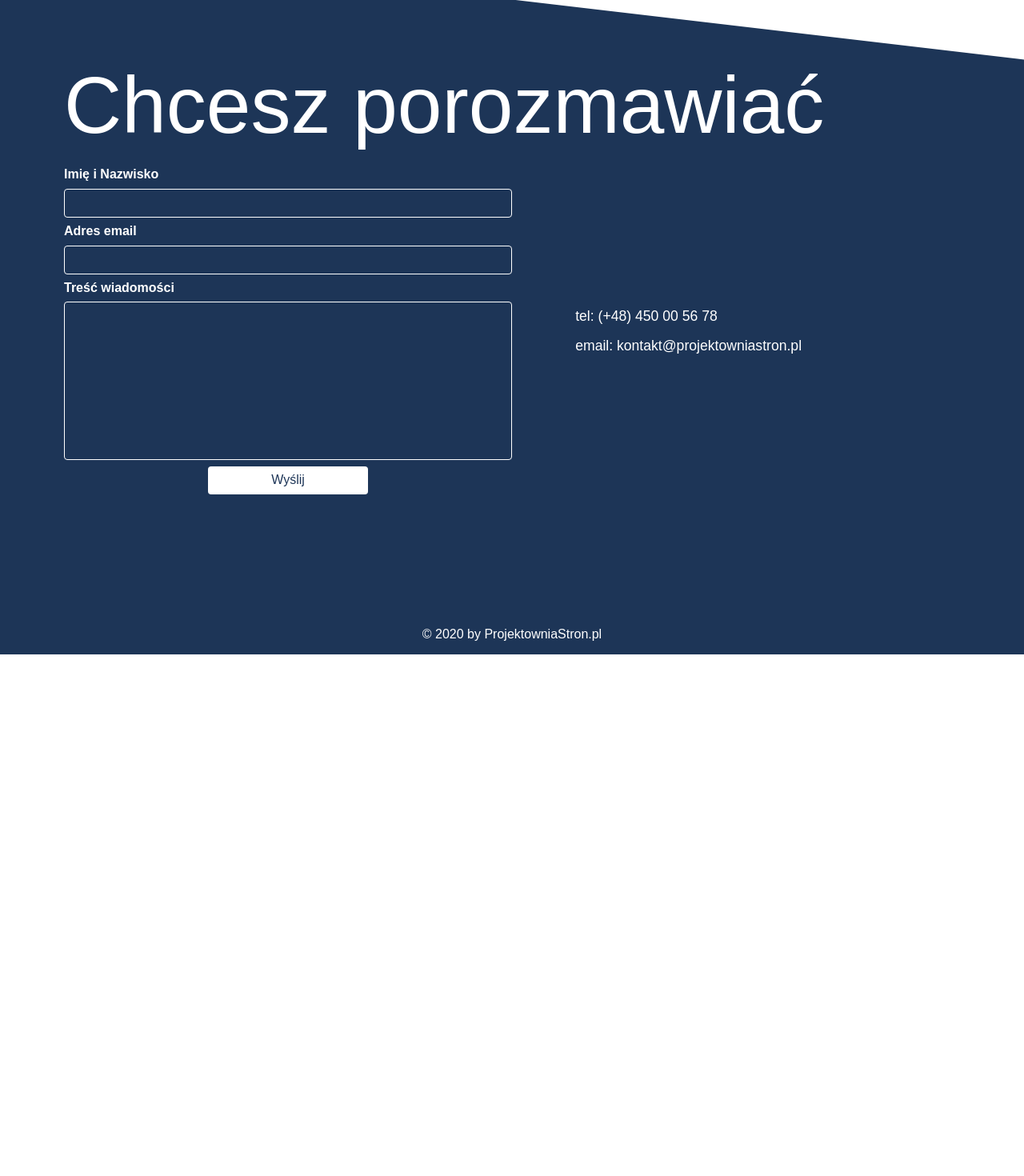
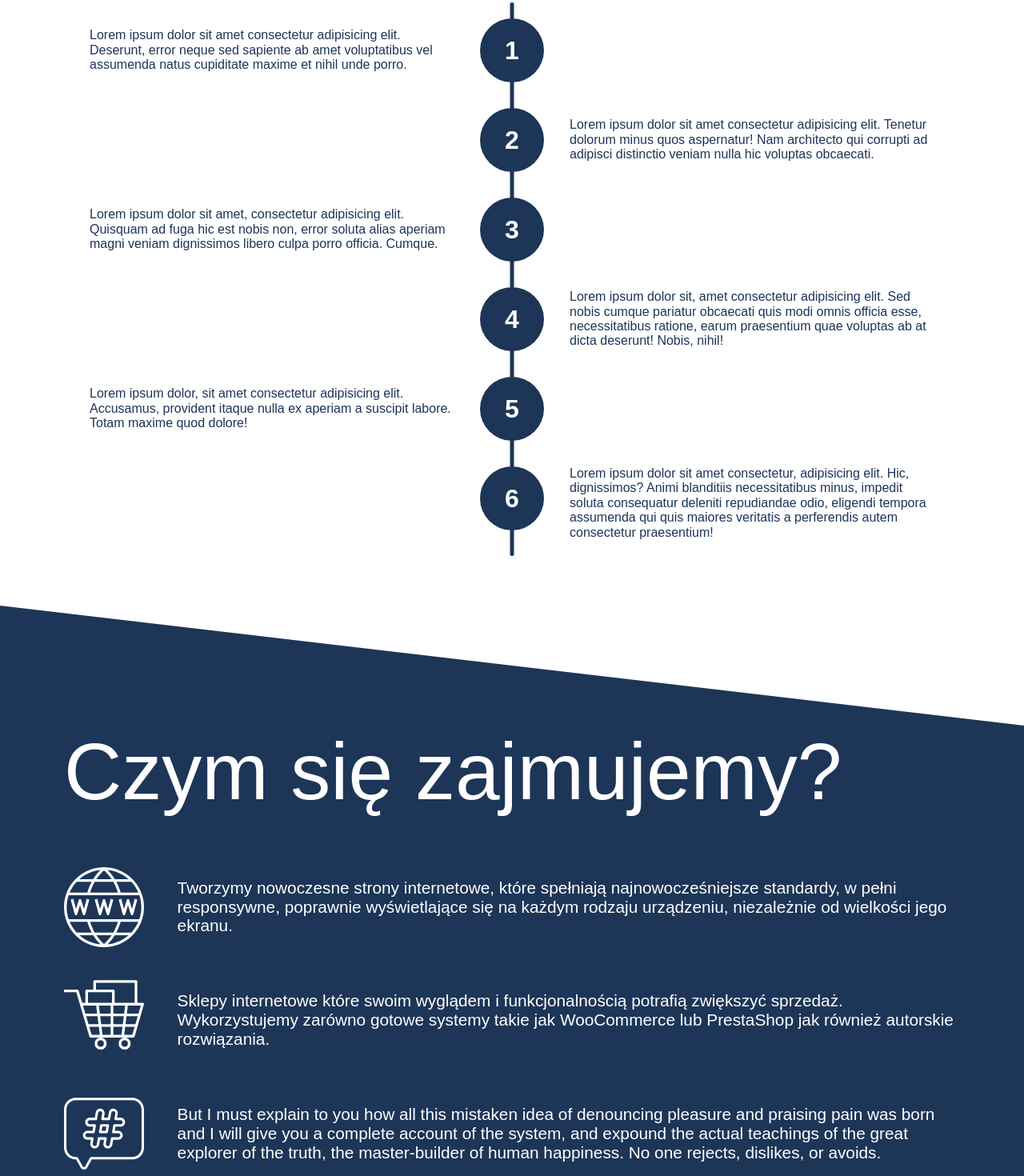
Before and after one commit to tsedor/projektownia, a plain HTML site: page index.html in a window 1280 px wide. Shown: the part 1676-3146 px from the top of the page at 80% size. Before the commit the page ends 2494 px from the top, so only its background shows below. Drawn offline with Linux system fonts and the light colour scheme; a web font is replaced by a local one.

Commit message:
workflow with what we do sections

```diff
--- a/index.html
+++ b/index.html
@@ -56,6 +56,53 @@
           </p>
         </div>
       </section>
+      <section class="workflow">
+        <div class="container small-padding">
+          <h2 class="title dark text-right">Jak wygląda nasz workflow?</h2>
+          <div class="vertical">
+            <div class="workflow__list">
+              <div class="workflow__item">
+                <div class="workflow__text">Lorem ipsum dolor sit amet consectetur adipisicing elit. Deserunt, error neque sed sapiente ab amet voluptatibus vel assumenda natus cupiditate maxime et nihil unde porro.</div>
+                <div class="workflow__circle">1</div>
+              </div>
+              <div class="workflow__item">
+                <div class="workflow__text"></div>
+                <div class="workflow__circle">2</div>
+                <div class="workflow__text">Lorem ipsum dolor sit amet consectetur adipisicing elit. Tenetur dolorum minus quos aspernatur! Nam architecto qui corrupti ad adipisci distinctio veniam nulla hic voluptas obcaecati.</div>
+              </div>
+              <div class="workflow__item">
+                <div class="workflow__text">Lorem ipsum dolor sit amet, consectetur adipisicing elit. Quisquam ad fuga hic est nobis non, error soluta alias aperiam magni veniam dignissimos libero culpa porro officia. Cumque.</div>
+                <div class="workflow__circle">3</div>
+              </div>
+              <div class="workflow__item">
+                <div class="workflow__text"></div>
+                <div class="workflow__circle">4</div>
+                <div class="workflow__text">Lorem ipsum dolor sit, amet consectetur adipisicing elit. Sed nobis cumque pariatur obcaecati quis modi omnis officia esse, necessitatibus ratione, earum praesentium quae voluptas ab at dicta deserunt! Nobis, nihil!</div>
+              </div>
+              <div class="workflow__item">
+                <div class="workflow__text">Lorem ipsum dolor, sit amet consectetur adipisicing elit. Accusamus, provident itaque nulla ex aperiam a suscipit labore. Totam maxime quod dolore!</div>
+                <div class="workflow__circle">5</div>
+              </div>
+              <div class="workflow__item">
+                <div class="workflow__text"></div>
+                <div class="workflow__circle">6</div>
+                <div class="workflow__text">Lorem ipsum dolor sit amet consectetur, adipisicing elit. Hic, dignissimos? Animi blanditiis necessitatibus minus, impedit soluta consequatur deleniti repudiandae odio, eligendi tempora assumenda qui quis maiores veritatis a perferendis autem consectetur praesentium!</div>
+              </div>
+            </div>
+            <div class="workflow__line"></div>
+          </div>
+        </div>
+      </section>
+      <section class="what_we_do clip">
+        <div class="container">
+          <h2 class="title">Czym się zajmujemy?</h2>
+          <ul class="what_we_do__list">
+            <li class="what_we_do__item"><img class="what_we_do__icon" src="./img/www.svg" alt="World Wide Web icon">Tworzymy nowoczesne strony internetowe, które spełniają najnowocześniejsze standardy, w pełni responsywne, poprawnie wyświetlające się na każdym rodzaju urządzeniu, niezależnie od wielkości jego ekranu.</li>
+            <li class="what_we_do__item"><img class="what_we_do__icon" src="./img/cart.svg" alt="Cart icon">Sklepy internetowe które swoim wyglądem i funkcjonalnością potrafią zwiększyć sprzedaż. Wykorzystujemy zarówno gotowe systemy takie jak WooCommerce lub PrestaShop jak również autorskie rozwiązania.</li>
+            <li class="what_we_do__item"><img class="what_we_do__icon" src="./img/blog.svg" alt="Blog icon">But I must explain to you how all this mistaken idea of denouncing pleasure and praising pain was born and I will give you a complete account of the system, and expound the actual teachings of the great explorer of the truth, the master-builder of human happiness. No one rejects, dislikes, or avoids.</li>
+          </ul>
+        </div>
+      </section>
       <section class="our_projects">
         <div class="container small-padding">
           <h2 class="title dark text-right">Nasze ostatnie projekty</h2>
@@ -63,7 +110,7 @@
       </section>
       <footer class="footer">
         <div class="container">
-          <h2 class="title">Chcesz porozmawiać</h2>
+          <h2 class="title">Chcesz porozmawiać?</h2>
           <div class="footer__grid">
             <form action="index.html" class="contact_form">
               <label for="name" class="label">Imię i Nazwisko</label>
--- a/main.css
+++ b/main.css
@@ -1,8 +1,5 @@
 * {
   font-family: proxima-nova, sans-serif;
-}
-.about_us {
-  background-color: #1d3557;
 }
 .button {
   background-color: #ffffff;
@@ -19,6 +16,7 @@
   background-color: #c7d3e2;
 }
 .clip {
+  background-color: #1d3557;
   clip-path: polygon(0 0, 100% 150px, 100% calc(100% - 150px), 0% 100%);
 }
 .contact_details {
@@ -123,7 +121,7 @@
 }
 .text {
   color: #ffffff;
-  font-size: 20px;
+  font-size: 1.3em;
   line-height: 28px;
 }
 .textarea {
@@ -161,6 +159,67 @@
 .text-right {
   text-align: right;
 }
+.vertical {
+  margin: 2em 0;
+  position: relative;
+}
+.workflow__line {
+  background-color: #1d3557;
+  border-radius: 3px;
+  bottom: -20px;
+  content: '';
+  left: 50%;
+  position: absolute;
+  top: -20px;
+  transform: translateX(-50%);
+  width: 5px;
+  z-index: -1;
+}
+.what_we_do__list {
+  color: #ffffff;
+  font-size: 1.3em;
+  list-style: none;
+  padding: 0;
+}
+.what_we_do__icon {
+  fill: #ffffff;
+  float: left;
+  margin: 0 2em 0 0;
+  width: 100px;
+}
+.what_we_do__item {
+  display: flex;
+  align-items: center;
+  margin: 2em 0;
+}
+.workflow__circle {
+  align-items: center;
+  background-color: #1d3557;
+  border-radius: 50%;
+  color: #ffffff;
+  display: flex;
+  font-size: 2em;
+  font-weight: 600;
+  height: 80px;
+  justify-content: center;
+}
+.workflow__item {
+  display: grid;
+  grid-template-columns: 1fr 80px 1fr;
+  margin: 2em 0;
+}
+.workflow__list {
+  margin: 2em 0;
+  position: relative;
+  top: 0;
+  width: 100%;
+}
+.workflow__text {
+  align-items: center;
+  color: #1d3557;
+  display: flex;
+  padding: 0 2em 0 2em;
+}
 @media(max-width: 1200px) {
   .container {
     padding: 150px 1em;
```
Also changed, not shown: img/blog.svg (added), img/cart.svg (added), img/www.svg (added).
